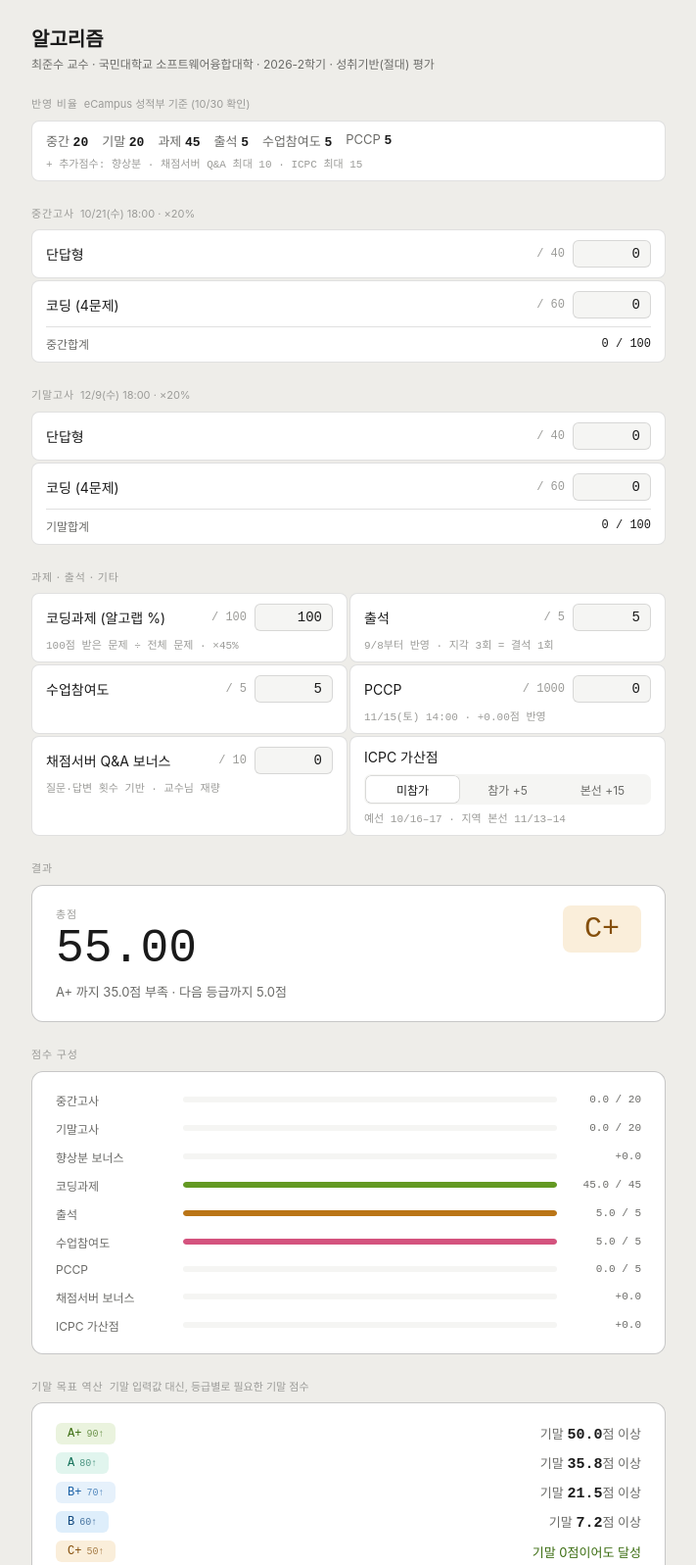
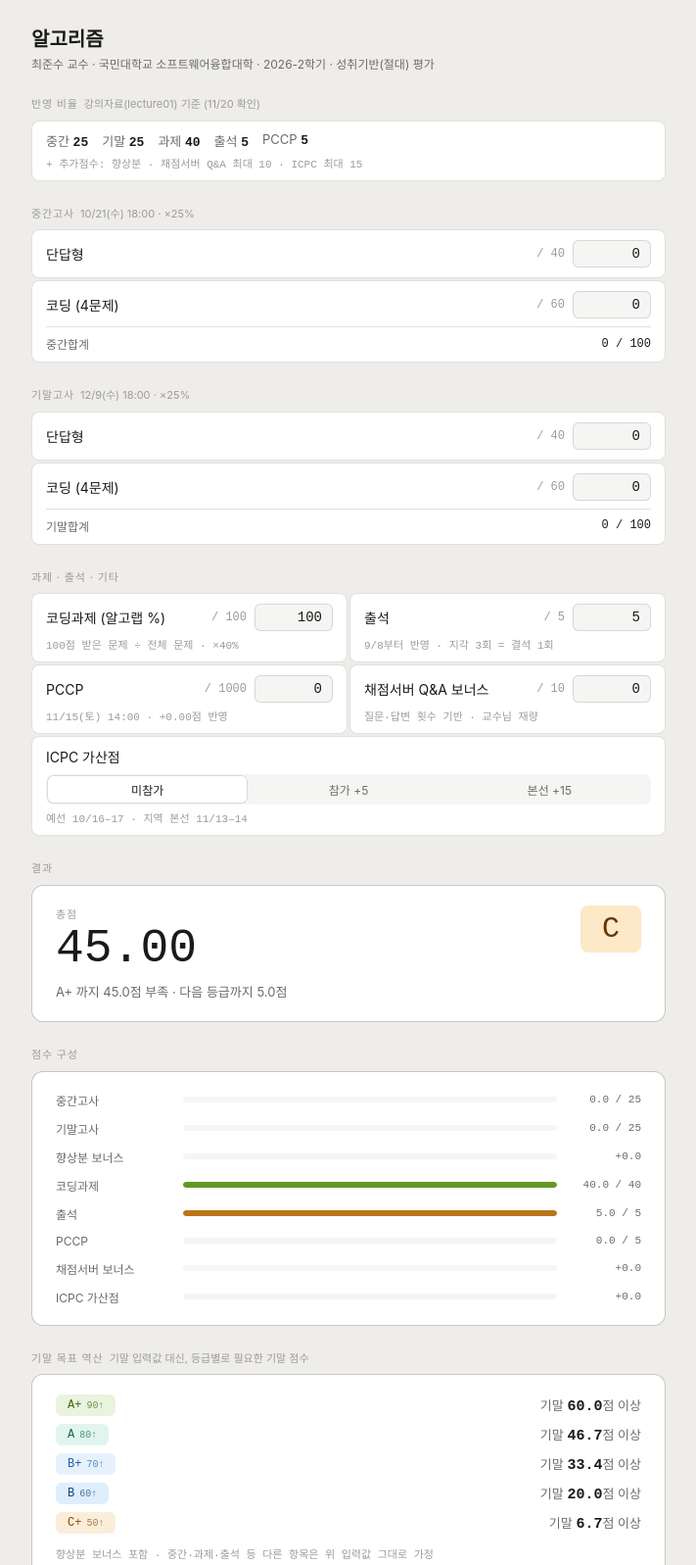
Before and after one commit to SilVerBell0109/grade-calculator, a plain HTML site: page index.html in a window 1280 px wide. Shown: the part 60-1657 px from the top of the page at 98% size, without its empty margins (284-995 px from the left). Drawn offline with Linux system fonts and the light colour scheme.

Commit message:
알고리즘: 반영 비율을 OT 자료 기준(중간25·기말25·과제40·출석5·PCCP5)으로 변경
- lecture01 강의진행개요 p.4 기준, 수업참여도 입력·막대·계산 제거
- ICPC 카드 두 칸 폭(span-2), 공식·출처 문구 갱신

Co-Authored-By: Claude Opus 5.5 <noreply@anthropic.com>

```diff
--- a/index.html
+++ b/index.html
@@ -26,12 +26,12 @@
     <!-- 반영 비율 -->
     <p class="section-label">
       반영 비율
-      <span class="section-label-sub">eCampus 성적부 기준 (10/30 확인)</span>
+      <span class="section-label-sub">강의자료(lecture01) 기준 (11/20 확인)</span>
     </p>
     <div class="input-card">
       <div class="weights-row">
-        <span>중간 <b>20</b></span><span>기말 <b>20</b></span><span>과제 <b>45</b></span>
-        <span>출석 <b>5</b></span><span>수업참여도 <b>5</b></span><span>PCCP <b>5</b></span>
+        <span>중간 <b>25</b></span><span>기말 <b>25</b></span><span>과제 <b>40</b></span>
+        <span>출석 <b>5</b></span><span>PCCP <b>5</b></span>
       </div>
       <div class="convert-hint">+ 추가점수: 향상분 · 채점서버 Q&amp;A 최대 10 · ICPC 최대 15</div>
     </div>
@@ -39,7 +39,7 @@
     <!-- 중간고사 -->
     <p class="section-label">
       중간고사
-      <span class="section-label-sub">10/21(수) 18:00 · ×20%</span>
+      <span class="section-label-sub">10/21(수) 18:00 · ×25%</span>
     </p>
     <div class="input-stack">
       <div class="input-card">
@@ -69,7 +69,7 @@
     <!-- 기말고사 -->
     <p class="section-label">
       기말고사
-      <span class="section-label-sub">12/9(수) 18:00 · ×20%</span>
+      <span class="section-label-sub">12/9(수) 18:00 · ×25%</span>
     </p>
     <div class="input-stack">
       <div class="input-card">
@@ -107,7 +107,7 @@
             <input type="number" id="hw" min="0" max="100" step="1" value="100">
           </div>
         </div>
-        <div class="convert-hint">100점 받은 문제 ÷ 전체 문제 · ×45%</div>
+        <div class="convert-hint">100점 받은 문제 ÷ 전체 문제 · ×40%</div>
       </div>
       <div class="input-card">
         <div class="input-row">
@@ -118,15 +118,6 @@
           </div>
         </div>
         <div class="convert-hint">9/8부터 반영 · 지각 3회 = 결석 1회</div>
-      </div>
-      <div class="input-card">
-        <div class="input-row">
-          <span class="input-label">수업참여도</span>
-          <div class="input-right">
-            <span class="input-max">/ 5</span>
-            <input type="number" id="part" min="0" max="5" step="0.1" value="5">
-          </div>
-        </div>
       </div>
       <div class="input-card">
         <div class="input-row">
@@ -148,7 +139,7 @@
         </div>
         <div class="convert-hint">질문·답변 횟수 기반 · 교수님 재량</div>
       </div>
-      <div class="input-card">
+      <div class="input-card span-2">
         <div class="input-row">
           <span class="input-label">ICPC 가산점</span>
         </div>
@@ -181,12 +172,12 @@
         <div class="bar-row">
           <span class="bar-label">중간고사</span>
           <div class="bar-track"><div class="bar-fill" id="bar-mid"></div></div>
-          <span class="bar-val" id="bar-mid-val">0.0 / 20</span>
+          <span class="bar-val" id="bar-mid-val">0.0 / 25</span>
         </div>
         <div class="bar-row">
           <span class="bar-label">기말고사</span>
           <div class="bar-track"><div class="bar-fill" id="bar-fin"></div></div>
-          <span class="bar-val" id="bar-fin-val">0.0 / 20</span>
+          <span class="bar-val" id="bar-fin-val">0.0 / 25</span>
         </div>
         <div class="bar-row">
           <span class="bar-label">향상분 보너스</span>
@@ -196,17 +187,12 @@
         <div class="bar-row">
           <span class="bar-label">코딩과제</span>
           <div class="bar-track"><div class="bar-fill" id="bar-hw"></div></div>
-          <span class="bar-val" id="bar-hw-val">0.0 / 45</span>
+          <span class="bar-val" id="bar-hw-val">0.0 / 40</span>
         </div>
         <div class="bar-row">
           <span class="bar-label">출석</span>
           <div class="bar-track"><div class="bar-fill" id="bar-att"></div></div>
           <span class="bar-val" id="bar-att-val">0.0 / 5</span>
-        </div>
-        <div class="bar-row">
-          <span class="bar-label">수업참여도</span>
-          <div class="bar-track"><div class="bar-fill" id="bar-part"></div></div>
-          <span class="bar-val" id="bar-part-val">0.0 / 5</span>
         </div>
         <div class="bar-row">
           <span class="bar-label">PCCP</span>
@@ -253,16 +239,16 @@
 
     <div class="page-footer">
       <div class="formula-text">
-        총점 = 중간×0.2 + 기말×0.2 + 과제%×0.45 + 출석 + 수업참여도 + PCCP/1000×5 + 추가점수<br>
+        총점 = 중간×0.25 + 기말×0.25 + 과제%×0.4 + 출석 + PCCP/1000×5 + 추가점수<br>
         향상분 보너스 = max(0, 기말합계 − 중간합계) × 0.5 &nbsp;·&nbsp; 채점서버 보너스 최대 +10점 (교수님 재량)<br>
         ICPC 가산점 = 참가 +5, 지역 본선 진출 시 +10 추가 (합계 +15) · ICPC 신청 안내<br>
-        출처: eCampus 성적부(10/30) · 2026-2 수업계획서 · 강의진행개요(lecture01) · ICPC 신청 안내
+        출처: 강의진행개요(lecture01) p.4–5 · ICPC 신청 안내
       </div>
     </div>
   </div>
 
   <script>
-    const W = { mid: 20, fin: 20, hw: 45, att: 5, part: 5, pccp: 5 }; // eCampus 성적부 (= 2026-2 수업계획서)
+    const W = { mid: 25, fin: 25, hw: 40, att: 5, pccp: 5 }; // 강의자료 lecture01 p.4 (11/20 소유자 확인)
     const GRADES = [
       [90, 'A+', 'grade-ap'], [80, 'A', 'grade-a'], [70, 'B+', 'grade-bp'],
       [60, 'B', 'grade-b'], [50, 'C+', 'grade-cp'], [40, 'C', 'grade-c'],
@@ -328,11 +314,10 @@
       const vBonus  = Math.max(0, finTotal - midTotal) * 0.5;
       const vHw     = val('hw', 0, 100) * W.hw / 100;
       const vAtt    = val('att', 0, 5) / 5 * W.att;
-      const vPart   = val('part', 0, 5) / 5 * W.part;
       const vPccp   = val('pccp', 0, 1000) / 1000 * W.pccp;
       const vServer = val('server', 0, 10);
       const vIcpc   = icpc;
-      const base    = vMid + vHw + vAtt + vPart + vPccp + vServer + vIcpc; // 기말·향상분 제외
+      const base    = vMid + vHw + vAtt + vPccp + vServer + vIcpc; // 기말·향상분 제외
       const total   = base + vFin + vBonus;
 
       setText('total', total.toFixed(2));
@@ -357,7 +342,6 @@
       setBar('bar-bonus',  vBonus,  20,     '#EF9F27', { prefix: true, noMax: true });
       setBar('bar-hw',     vHw,     W.hw,   '#639922');
       setBar('bar-att',    vAtt,    W.att,  '#BA7517');
-      setBar('bar-part',   vPart,   W.part, '#D4537E');
       setBar('bar-pccp',   vPccp,   W.pccp, '#7F77DD');
       setBar('bar-server', vServer, 10,     '#E05A5A', { prefix: true, noMax: true });
       setBar('bar-icpc',   vIcpc,   15,     '#2F9FB0', { prefix: true, noMax: true });
```
